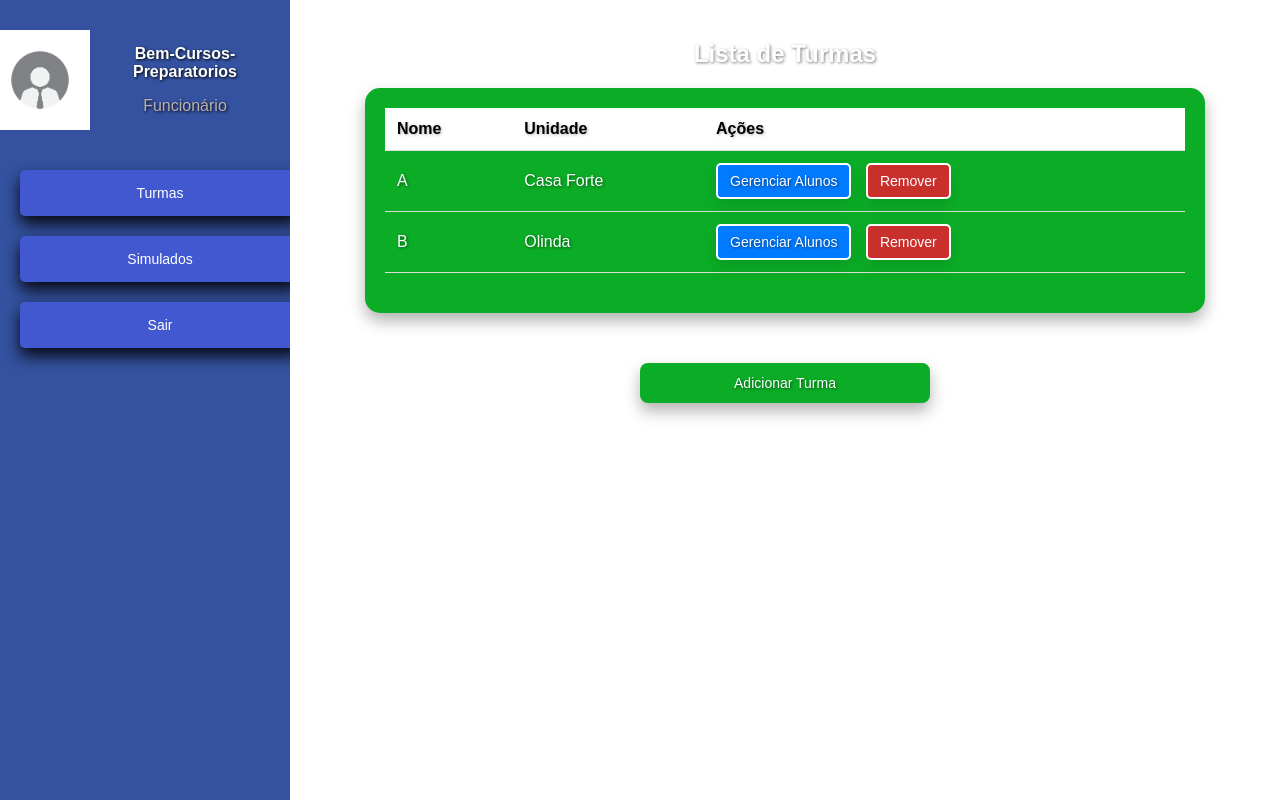
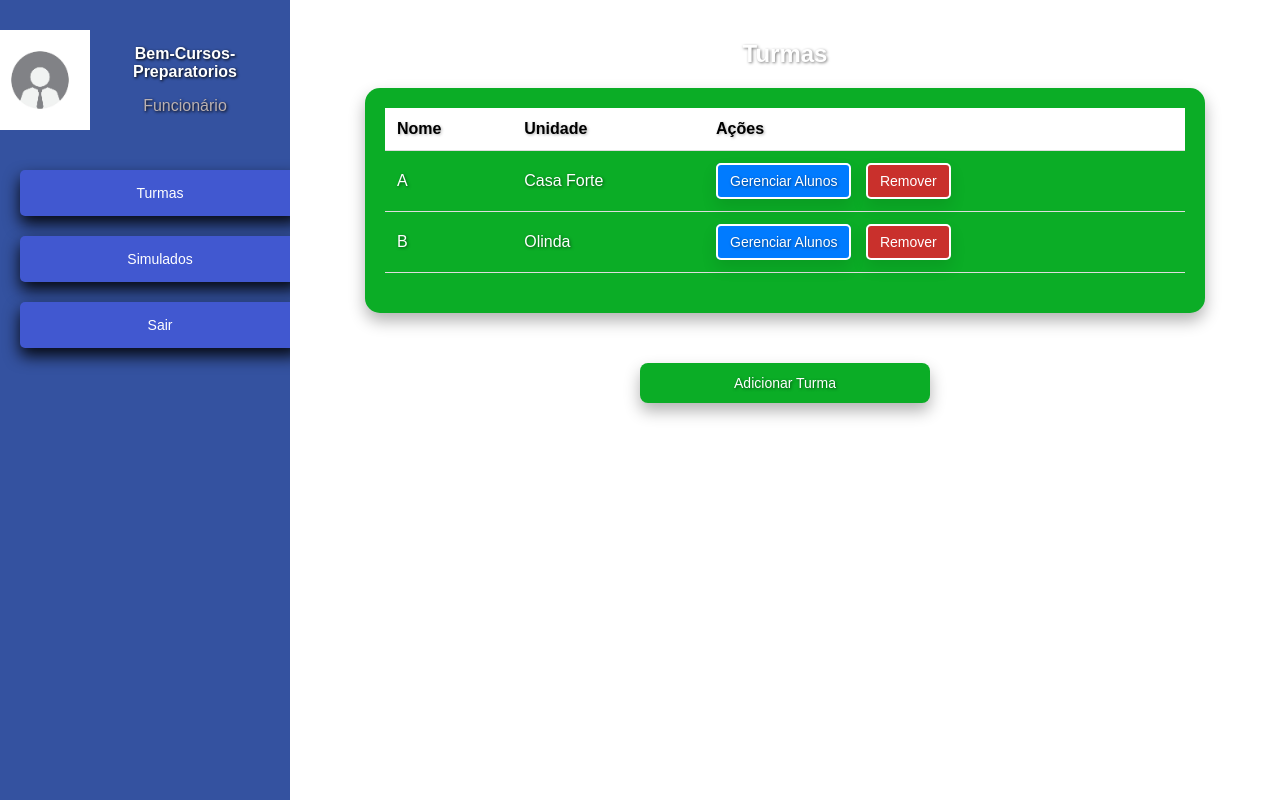
Before and after one commit to andrecastrom06/BEM-Cursos-Preparatorios, a Django app: page /cadastros/turmas/ in a window 1280 px wide. Run offline with Django 4.2, Linux system fonts and the light colour scheme; a user stored in the database is signed in; data comes from the database, SQL or seed files in the repository; parts of the project's set-up code (start-up, migrations or seed data) failed here and were passed over.

Commit message:
Peu na area

```diff
--- a/BemCursos/cadastros/templates/turmas.html
+++ b/BemCursos/cadastros/templates/turmas.html
@@ -369,7 +369,7 @@
 
 
     <div class="container">
-        <h2>Lista de Turmas</h2>
+        <h2>Turmas</h2>
 
         <div class="table-container">
             <table>
```
